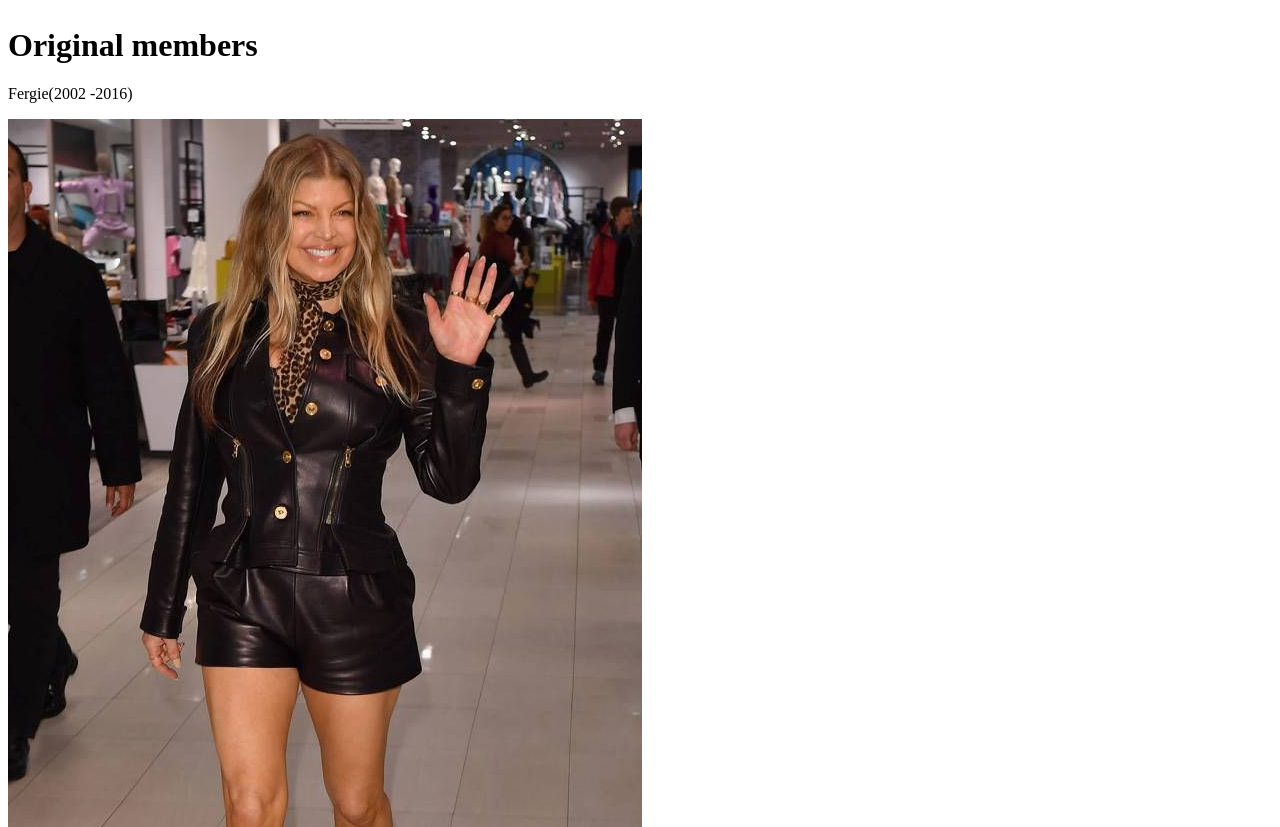
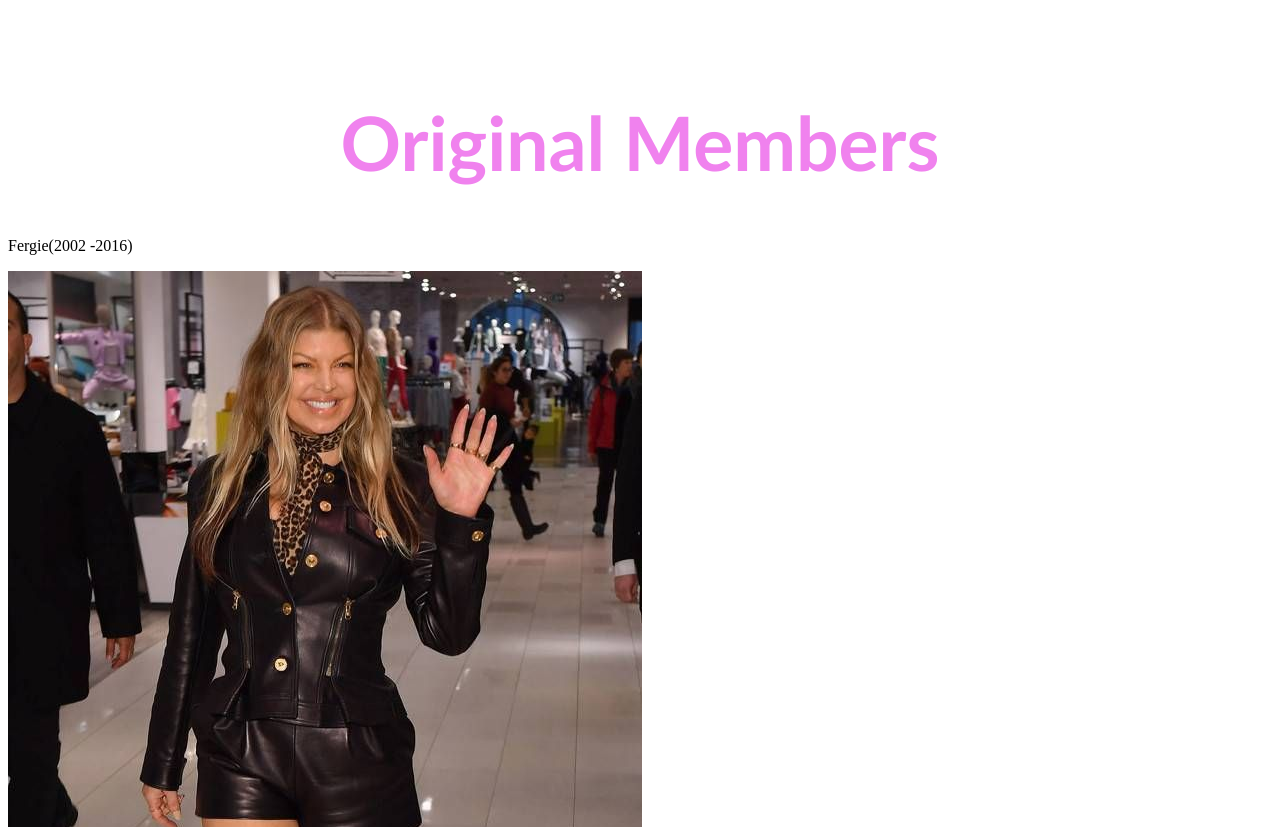
Before and after one commit to ericwafula/my-favorite-band, a plain HTML site: page index.html in a window 1280 px wide. Shown: the part 1010-1837 px from the top of the page. Drawn offline with Linux system fonts and the light colour scheme.

Commit message:
increased origin members size

```diff
--- a/index.html
+++ b/index.html
@@ -14,7 +14,7 @@
 
             <p class="description">Black Eyed Peas is an American musical group consisting of rappers will.i.am, apl.de.ap, Taboo and J.Rey Soul. They were Originaly an alternative hip hop group.</p>
 
-            <h1 class="members">Original members</h1>
+            <h1 class="members">Original Members</h1>
 
             <p class="member-names">Fergie(2002 -2016)</p>
 
--- a/style.css
+++ b/style.css
@@ -33,3 +33,11 @@
     margin-right: 30px;
     margin-top: 5px;
 }
+
+.members{
+    text-align: center;
+    color: #F082EE;
+    margin-top: 100px;
+    font-size: 75px;
+    font-family: 'Trebuchet MS', 'Lucida Sans Unicode', 'Lucida Grande', 'Lucida Sans', Arial, sans-serif;
+}
```
